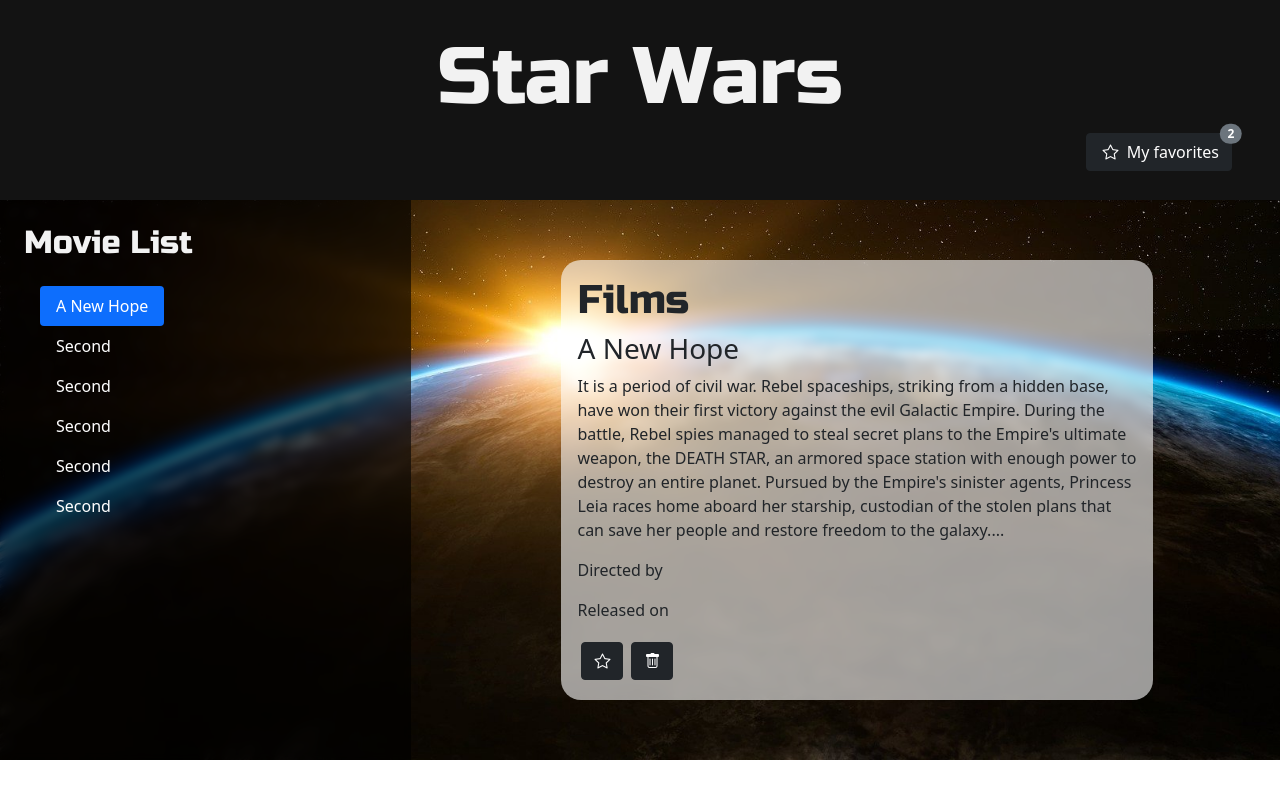
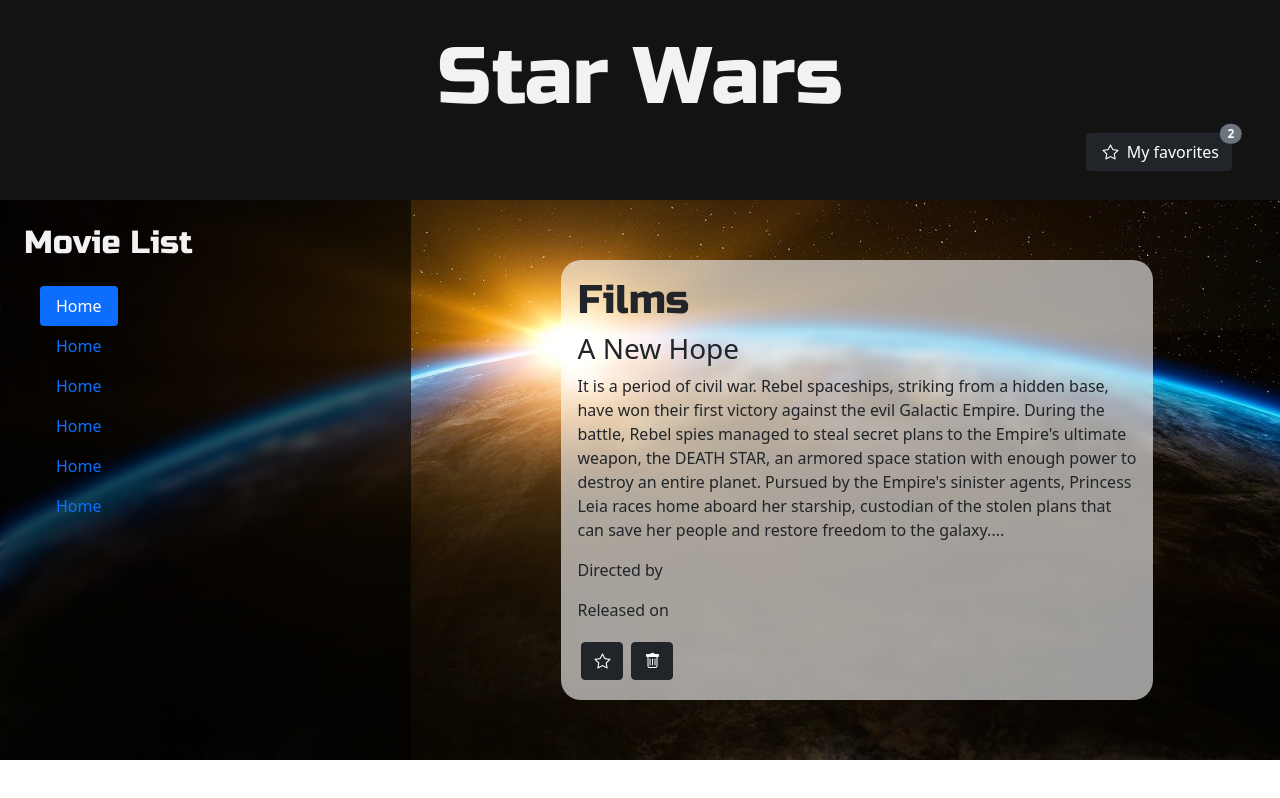
Before and after one commit to IvanHatt/starwars-project, a React (Create React App) app: page / in a window 1280 px wide. Built offline with nearby package versions, Linux system fonts and the light colour scheme.

Commit message:
Add add router functionality

```diff
--- a/src/components/Content.js
+++ b/src/components/Content.js
@@ -1,6 +1,9 @@
 import React from 'react'
+import { useLocation } from 'react-router-dom'
 
 const Content = () => {
+  let location = useLocation()
+  console.log(location)
   return (
     <div className='content'>
       <div className='film-content'>
@@ -20,21 +23,21 @@
         <p>Released on</p>
         <button
           type='button'
-          class='btn btn-dark m-1'
+          className='btn btn-dark m-1'
           data-bs-toggle='tooltip'
           data-bs-placement='bottom'
           title='Add to favorites'
         >
-          <i class='bi bi-star'></i>
+          <i className='bi bi-star'></i>
         </button>
         <button
           type='button'
-          class='btn btn-dark m-1'
+          className='btn btn-dark m-1'
           data-bs-toggle='tooltip'
           data-bs-placement='bottom'
           title='Remove from favorites'
         >
-          <i class='bi bi-trash'></i>
+          <i className='bi bi-trash'></i>
         </button>
       </div>
     </div>
--- a/src/components/Toc.js
+++ b/src/components/Toc.js
@@ -1,4 +1,5 @@
 import React from 'react'
+import { Link } from 'react-router-dom'
 
 const Toc = () => {
   return (
@@ -21,38 +22,34 @@
         <div className='collapse navbar-collapse p-3' id='toc'>
           <ul className='nav nav-pills flex-column'>
             <li className='nav-item'>
-              <a
-                href='www.g.de'
-                className='nav-link active'
-                aria-current='page'
-              >
-                A New Hope
-              </a>
+              <Link className='nav-link active' to='/4'>
+                Home
+              </Link>
             </li>
             <li>
-              <a href='www.g.de' className='nav-link text-white'>
-                Second
-              </a>
+              <Link className='nav-link' to='/4'>
+                Home
+              </Link>
             </li>
             <li>
-              <a href='www.g.de' className='nav-link text-white'>
-                Second
-              </a>
+              <Link className='nav-link' to='/4'>
+                Home
+              </Link>
             </li>
             <li>
-              <a href='www.g.de' className='nav-link text-white'>
-                Second
-              </a>
+              <Link className='nav-link' to='/4'>
+                Home
+              </Link>
             </li>
             <li>
-              <a href='www.g.de' className='nav-link text-white'>
-                Second
-              </a>
+              <Link className='nav-link' to='/4'>
+                Home
+              </Link>
             </li>
             <li>
-              <a href='www.g.de' className='nav-link text-white'>
-                Second
-              </a>
+              <Link className='nav-link' to='/4'>
+                Home
+              </Link>
             </li>
           </ul>
         </div>
```
